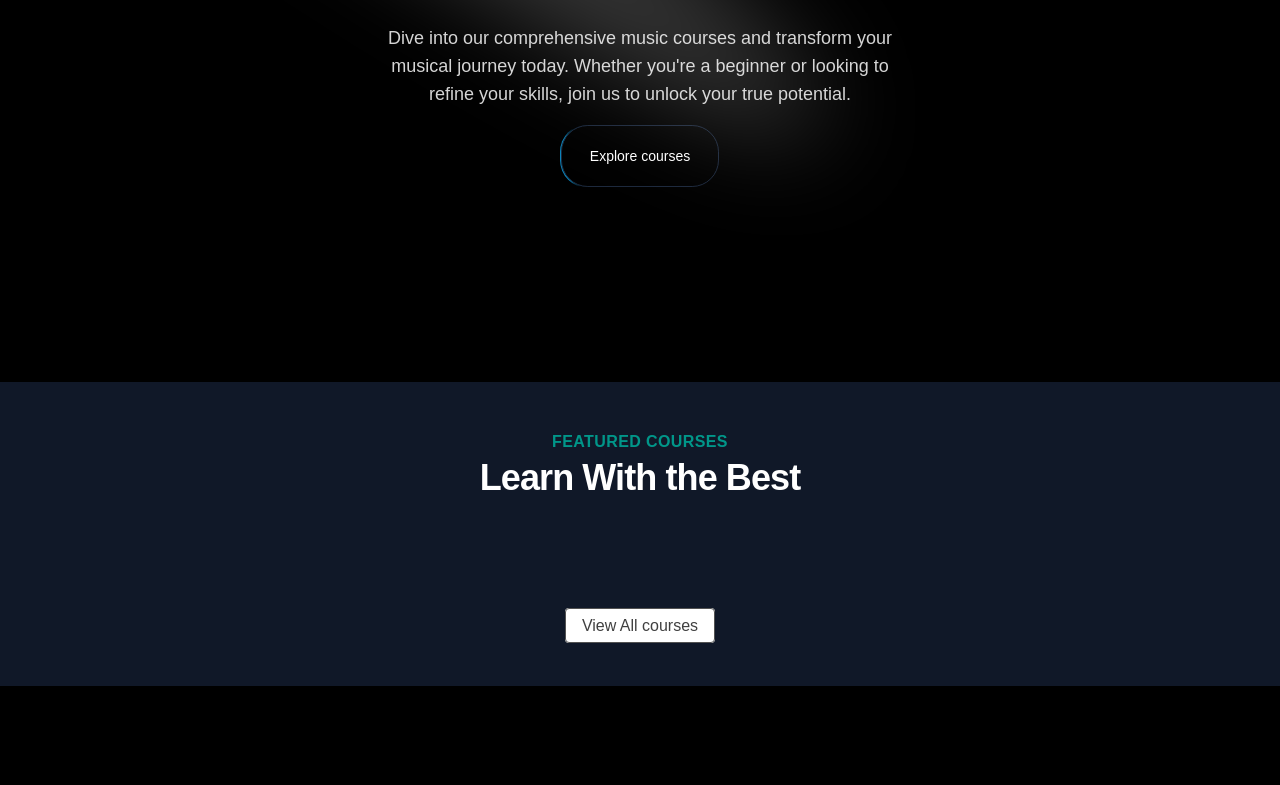
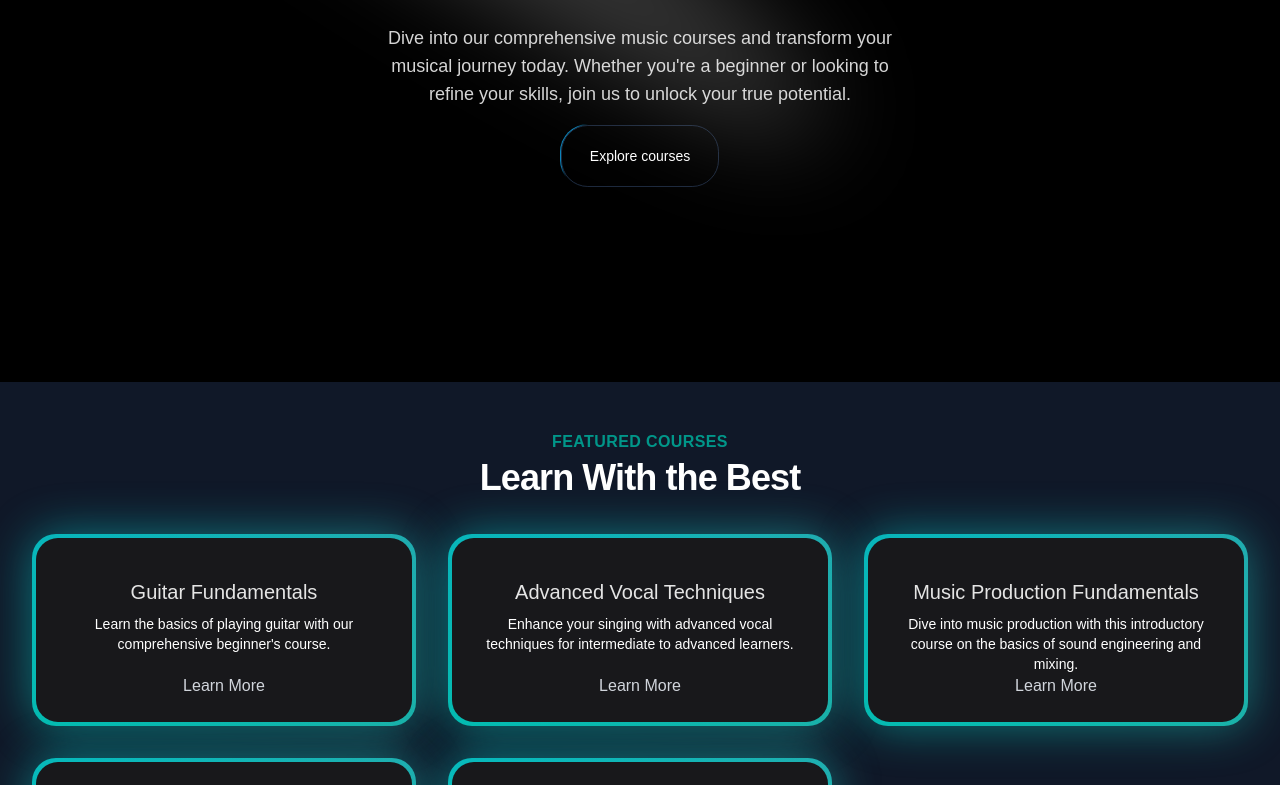
Before and after one commit to Iqra562/my-next-app, a Next.js app: page / in a window 1280 px wide. Shown: the part 258-1043 px from the top of the page. Before the commit the page ends 944 px from the top, so only its background shows below. Built offline with nearby package versions, Linux system fonts and the light colour scheme.

Commit message:
featured card ready

```diff
--- a/src/app/globals.css
+++ b/src/app/globals.css
@@ -1,10 +1,14 @@
 @import "tailwindcss";
+
+@custom-variant dark (&:where(.dark, .dark *));
 
 :root {
   --background: #000;
   --foreground: #171717;
 }
-
+body.dark {
+  @apply bg-gray-50 text-white;
+}
 body {
 
   background-color: var(--background);
--- a/src/app/layout.tsx
+++ b/src/app/layout.tsx
@@ -24,7 +24,7 @@
   children: React.ReactNode;
 }>) {
   return (
-    <html lang="en" className="dark "  >
+    <html lang="en" className="dark " data-theme="dark "  >
       <body
         className={`${geistSans.variable} ${geistMono.variable} antialiased`}
       >
--- a/src/components/FeaturedCourses.tsx
+++ b/src/components/FeaturedCourses.tsx
@@ -1,6 +1,21 @@
+'use client'
+
 import Link from 'next/link';
 import  courseData from '../data/music_courses.json'
+import { BackgroundGradient } from './background-gradient';
+
+interface Course{
+  id: number,
+  title: string,
+  slug: string,
+  description:string,
+  price: number,
+  instructor:string,
+  isFeatured: boolean,
+}
+
 function FeaturedCourses(){
+ const featuredCourses = courseData.courses.filter((courses : Course ) =>courses.isFeatured)
     return(
   <div className='py-12 bg-gray-900'>
     <div>  <div className="text-center">
@@ -9,6 +24,22 @@
             </div></div>
             <div className="mt-10 mx-8">
             <div className="grid grid-cols-1 sm:grid-cols-2 lg:grid-cols-3 gap-8 justify-center">
+              {
+                featuredCourses.map((course :Course,index)=>(
+                <div key={course.id} className='flex justify-center'>
+                 <BackgroundGradient
+                        className="flex flex-col rounded-[22px] bg-black dark:bg-zinc-900 overflow-hidden h-full max-w-sm">
+                            <div className="p-4 sm:p-6 flex flex-col items-center text-center flex-grow">
+                                <p className="text-lg sm:text-xl text-white mt-4 mb-2 dark:text-neutral-200">{course.title}</p>
+                                <p className="text-sm text-neutral-600 dark:text-white flex-grow">{course.description}</p>
+                                <Link href={`/courses/${course.slug}`} className='dark:text-gray-300'>
+                                Learn More
+                                </Link>
+                            </div>
+                        </BackgroundGradient>
+                </div>
+                ))
+              }
  </div>
  </div>
     <div className="mt-20 text-center">
```
